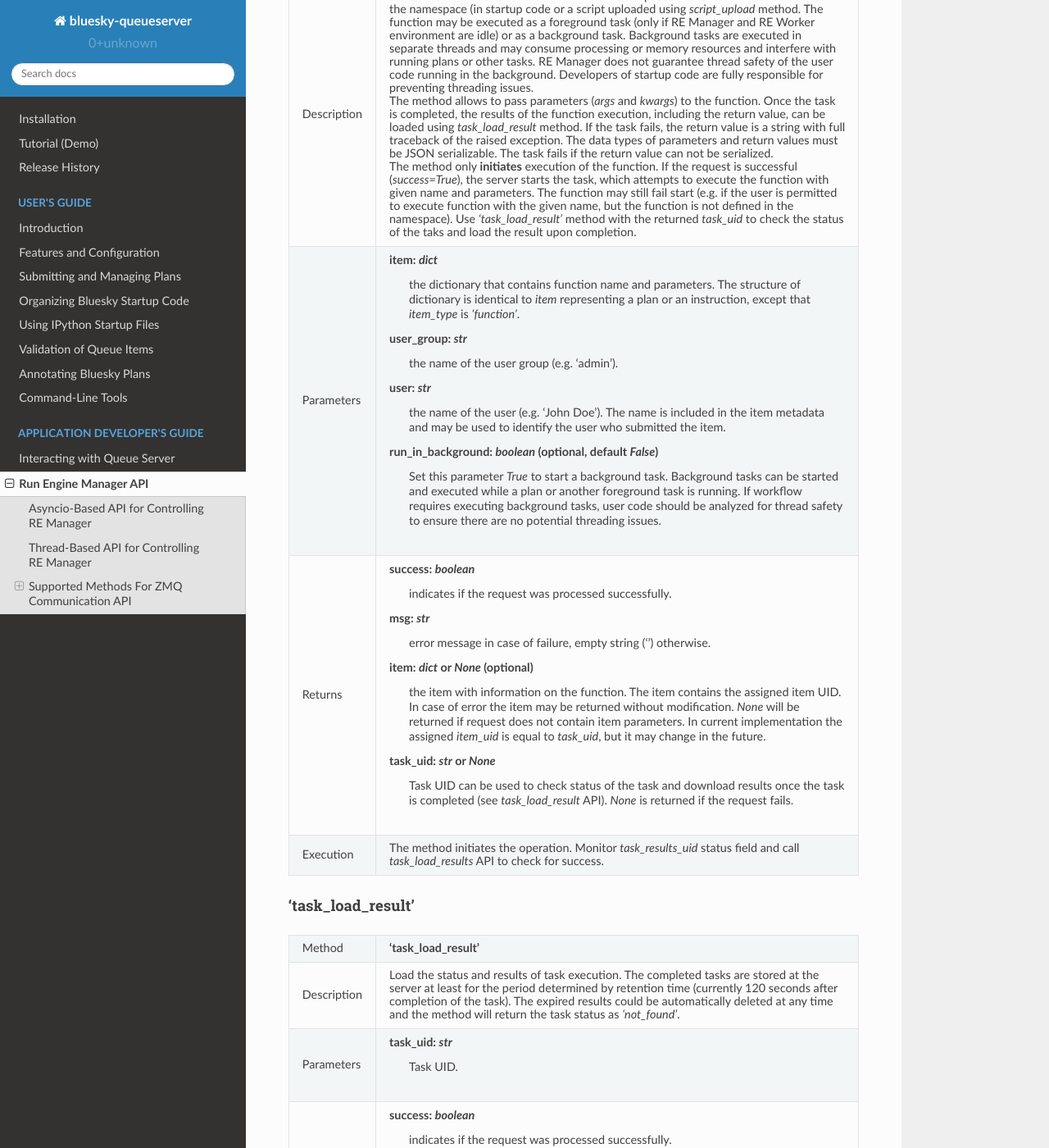
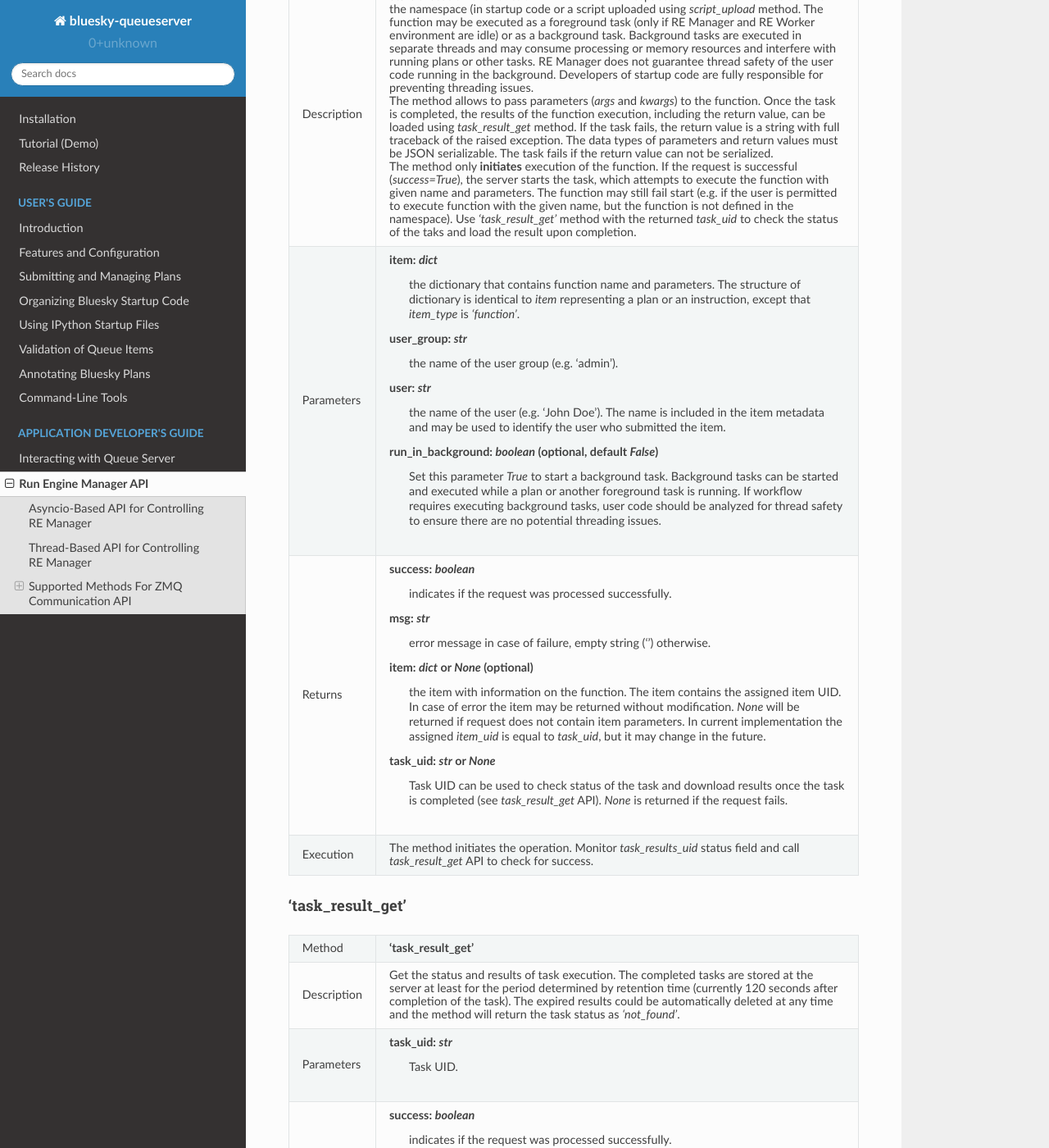
Before and after one commit to bluesky/bluesky-queueserver, a Sphinx documentation site: the page built from docs/source/re_manager_api.rst, in a window 1280 px wide and 1400 px high, scrolled down 24069 px. Shown: the whole window at 82% size. Built offline with Sphinx 7.4.7 and the Read the Docs theme 2.0.0, drawn with Linux system fonts in a browser that asks for light colours; some of the changed text lies outside the part shown.

Commit message:
ENH: renamed 'task_load_result' to 'task_result_get'

```diff
--- a/docs/source/re_manager_api.rst
+++ b/docs/source/re_manager_api.rst
@@ -122,7 +122,7 @@ Run tasks in RE Worker namespace:
 
 - :ref:`method_script_upload`
 - :ref:`method_function_execute`
-- :ref:`method_task_load_result`
+- :ref:`method_task_result_get`
 
 Stopping RE Manager (mostly used in testing):
 
@@ -192,7 +192,7 @@ Returns       **msg**: *str*
               **task_results_uid**: *str*
                  UID of the dictionary of task results. UID is updated each time results of a new
                  completed tasks are added to the dictionary. Check the status of the pending tasks
-                 (see *task_load_result* API) once UID is changed.
+                 (see *task_result_get* API) once UID is changed.
 
               **plans_allowed_uid**: *str*
                  UID for the list of allowed plans. UID is updated each time the contents of
@@ -1339,7 +1339,7 @@ Description   Upload and execute script in RE Worker namespace. The script may a
               objects defined in the namespace, including plans and devices. Dynamic modification
               of the worker namespace may be used to implement more flexible workflows. The API call
               updates the lists of existing and allowed plans and devices if necessary. Changes in
-              the lists will be indicated by changed list UIDs. Use *'task_load_result'* API to check
+              the lists will be indicated by changed list UIDs. Use *'task_result_get'* API to check
               if the script was loaded correctly. Note, that if the task fails, the script is
               still executed to the point where the exception is raised, changing the environment.
 ------------  -----------------------------------------------------------------------------------------
@@ -1371,10 +1371,10 @@ Returns       **success**: *boolean*
 
               **task_uid**: *str* or *None*
                   Task UID can be used to check status of the task and download results once the task
-                  is completed (see *task_load_result* API).
+                  is completed (see *task_result_get* API).
 ------------  -----------------------------------------------------------------------------------------
 Execution     The method initiates the operation. Monitor *task_results_uid* status field and call
-              *task_load_results* API to check for success.
+              *task_result_get* API to check for success.
 ============  =========================================================================================
 
 
@@ -1397,7 +1397,7 @@ Description   Start execution of a function in RE Worker namespace. The function
 
               The method allows to pass parameters (*args* and *kwargs*) to the function. Once the task
               is completed, the results of the function execution, including the return value, can be
-              loaded using *task_load_result* method. If the task fails, the return value is a string
+              loaded using *task_result_get* method. If the task fails, the return value is a string
               with full traceback of the raised exception. The data types of parameters and return
               values must be JSON serializable. The task fails if the return value can not be serialized.
 
@@ -1405,7 +1405,7 @@ Description   Start execution of a function in RE Worker namespace. The function
               (*success=True*), the server starts the task, which attempts to execute the function
               with given name and parameters. The function may still fail start (e.g. if the user is
               permitted to execute function with the given name, but the function is not defined
-              in the namespace). Use *'task_load_result'* method with the returned *task_uid* to
+              in the namespace). Use *'task_result_get'* method with the returned *task_uid* to
               check the status of the taks and load the result upon completion.
 ------------  -----------------------------------------------------------------------------------------
 Parameters    **item**: *dict*
@@ -1440,22 +1440,22 @@ Returns       **success**: *boolean*
 
               **task_uid**: *str* or *None*
                   Task UID can be used to check status of the task and download results once the task
-                  is completed (see *task_load_result* API). *None* is returned if the request fails.
+                  is completed (see *task_result_get* API). *None* is returned if the request fails.
 ------------  -----------------------------------------------------------------------------------------
 Execution     The method initiates the operation. Monitor *task_results_uid* status field and call
-              *task_load_results* API to check for success.
-============  =========================================================================================
-
-
-.. _method_task_load_result:
-
-**'task_load_result'**
-^^^^^^^^^^^^^^^^^^^^^^
-
-============  =========================================================================================
-Method        **'task_load_result'**
-------------  -----------------------------------------------------------------------------------------
-Description   Load the status and results of task execution. The completed tasks are stored at
+              *task_result_get* API to check for success.
+============  =========================================================================================
+
+
+.. _method_task_result_get:
+
+**'task_result_get'**
+^^^^^^^^^^^^^^^^^^^^^
+
+============  =========================================================================================
+Method        **'task_result_get'**
+------------  -----------------------------------------------------------------------------------------
+Description   Get the status and results of task execution. The completed tasks are stored at
               the server at least for the period determined by retention time (currently 120 seconds
               after completion of the task). The expired results could be automatically deleted
               at any time and the method will return the task status as *'not_found'*.
```
Also changed, not shown: 5 other files.
